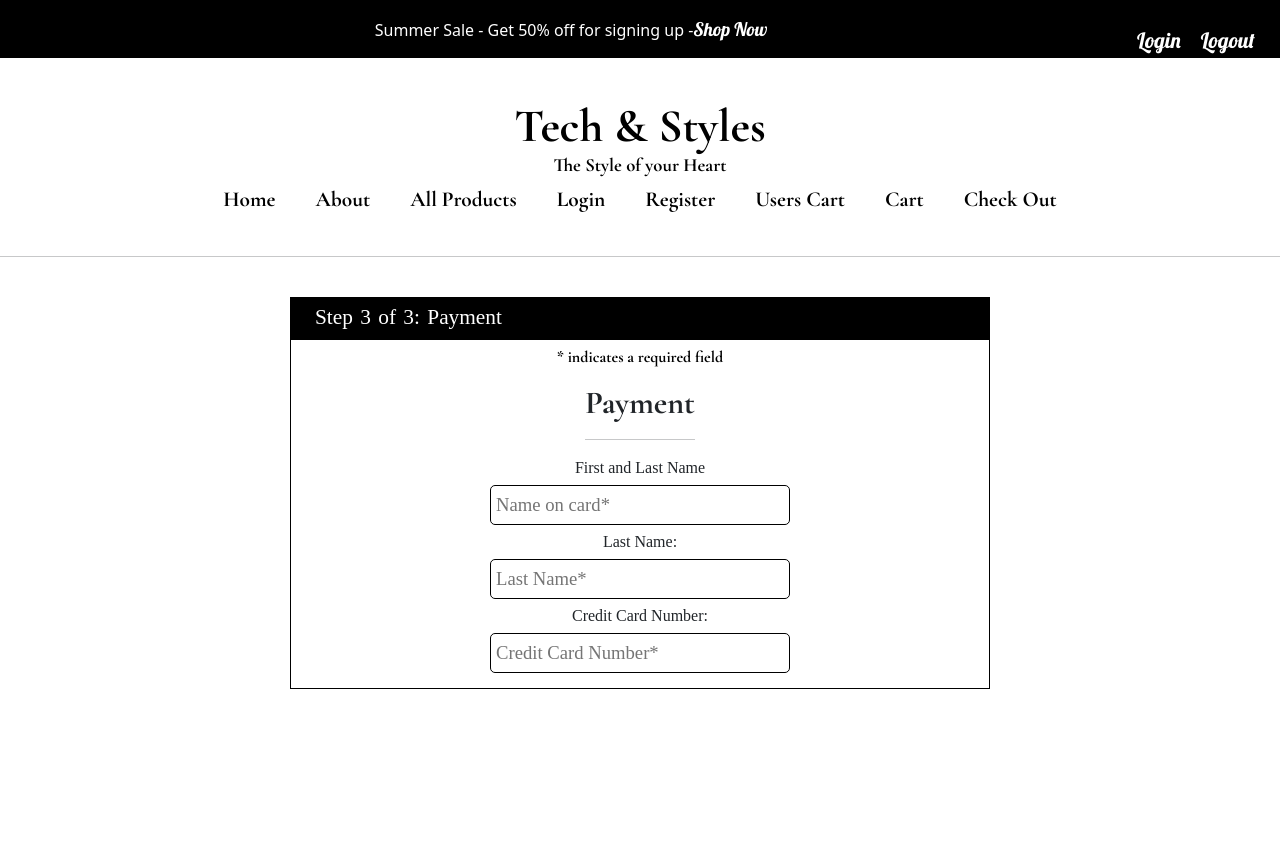
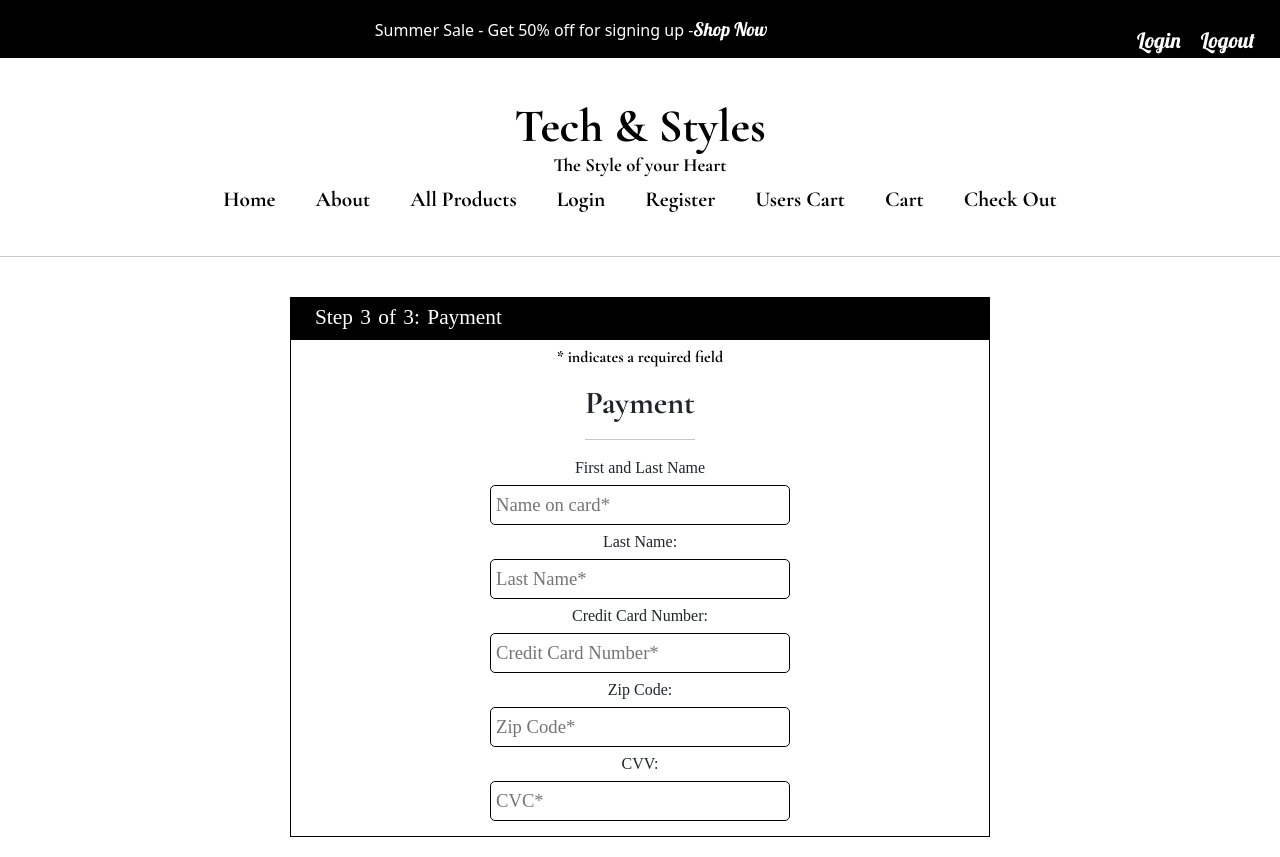
Before and after one commit to Capstone-ACC/My-Capstone, a React (Vite) app: page /payment in a window 1280 px wide. Before the commit the page ends 800 px from the top, so only its background shows below. Built offline with nearby package versions, Linux system fonts and the light colour scheme.

Commit message:
making labels and input for payment method

```diff
--- a/src/components/Payment.jsx
+++ b/src/components/Payment.jsx
@@ -1,7 +1,6 @@
-import React from 'react'
+import React from "react";
 
 export default function Payment() {
-
   return (
     <>
       <br />
@@ -13,7 +12,13 @@ export default function Payment() {
 
       <div className="payment-container">
         <span>* indicates a required field</span>
-            <h5 style={{ textDecoration: "none", marginTop: "10px", marginBottom: "0px" }}>
+        <h5
+          style={{
+            textDecoration: "none",
+            marginTop: "10px",
+            marginBottom: "0px",
+          }}
+        >
           Payment
           <hr />
         </h5>
@@ -23,7 +28,6 @@ export default function Payment() {
             First and Last Name
             <input
               type="text"
-                  className="shipping-input"
               placeholder="Name on card*"
             />
           </label>
@@ -32,7 +36,6 @@ export default function Payment() {
             Last Name:
             <input
               type="text"
-                  className="shipping-input"
               placeholder="Last Name*"
             />
           </label>
@@ -41,8 +44,23 @@ export default function Payment() {
             Credit Card Number:
             <input
               type="text"
-                  className="shipping-input"
               placeholder="Credit Card Number*"
+            />
+          </label>
+
+          <label>
+            Zip Code:
+            <input
+              type="text"
+              placeholder="Zip Code*"
+            />
+          </label>
+
+          <label>
+            CVV:
+            <input
+              type="text"
+              placeholder="CVC*"
             />
           </label>
         </form>
--- a/src/components/Shipping.jsx
+++ b/src/components/Shipping.jsx
@@ -42,7 +42,6 @@ export default function Shipping() {
             First Name:
             <input
               type="text"
-              className="shipping-input"
               placeholder="First Name*"
             />
           </label>
@@ -51,7 +50,6 @@ export default function Shipping() {
             Last Name:
             <input
               type="text"
-              className="shipping-input"
               placeholder="Last Name*"
             />
           </label>
@@ -60,14 +58,13 @@ export default function Shipping() {
             Address:
             <input
               type="text"
-              className="shipping-input"
               placeholder="Address*"
             />
           </label>
 
           <label>
             City:
-            <input type="text" className="shipping-input" placeholder="City*" />
+            <input type="text" placeholder="City*" />
             <span className="available-countries">Available Counties:</span>
             <select className="selectCounty">
               <option value="unitedStates">United States</option>
--- a/src/components/css/Shipping-Payment.css
+++ b/src/components/css/Shipping-Payment.css
@@ -50,10 +50,6 @@
     align-items: center;
 }
 
-.shipping-input {
-    border: 1px sold black;
-}
-
 .available-countries {
     margin-top: 10px;
 }
```
Lines whose indentation alone changed are shown as unchanged.
